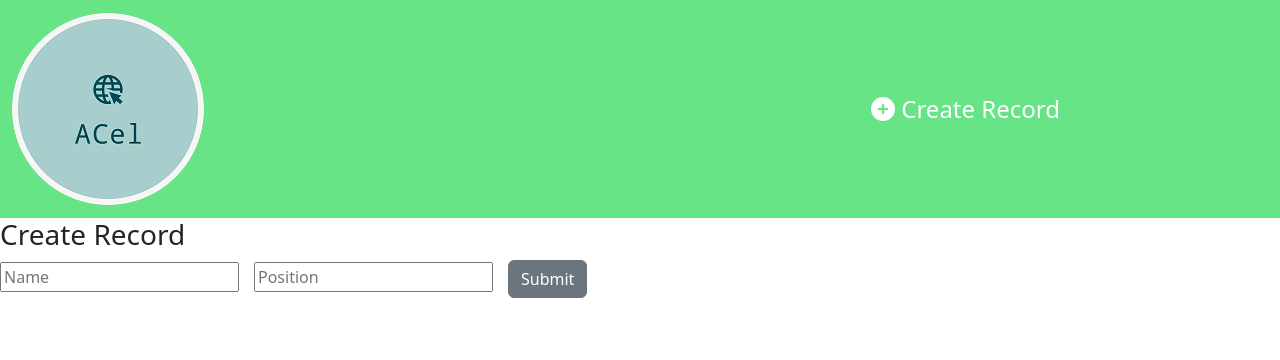
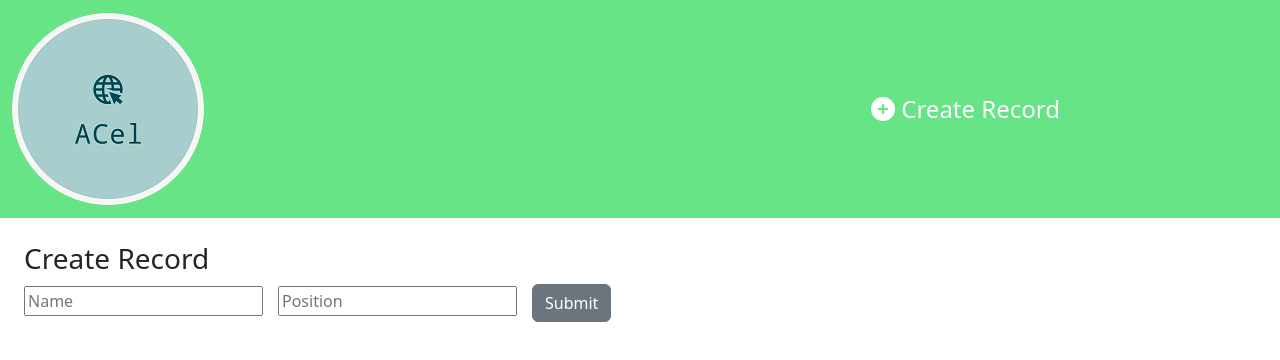
Before and after one commit to acelanoit/MERN-App---List-of-Employees, a React (Create React App) app in the folder client/: page /#/create in a window 1280 px wide. Shown: the top 360 px of the page. Built offline with nearby package versions, Linux system fonts and the light colour scheme.

Commit message:
Add some margins

```diff
--- a/client/src/components/Create.jsx
+++ b/client/src/components/Create.jsx
@@ -66,7 +66,7 @@ export default function Create() {
     }
 
     return (
-        <div>
+        <div className="mx-4 my-4">
         <h3>Create Record</h3>
             <form onSubmit={handleSubmit}>
                 <input name="name" value={form.name} onChange={(e) => { updateForm({ name: e.target.value }) }} placeholder="Name" className="forms-inputs">
--- a/client/src/components/Edit.jsx
+++ b/client/src/components/Edit.jsx
@@ -75,7 +75,7 @@ export default function Edit() {
     }
 
     return (
-        <div>
+        <div className="mx-4 my-4">
             <h3>Update Record</h3>
             <form onSubmit={handleSubmit}>
                 <input name="name" value={form.name} onChange={(e) => { updateForm({ name: e.target.value }) }} className="forms-inputs">
```
